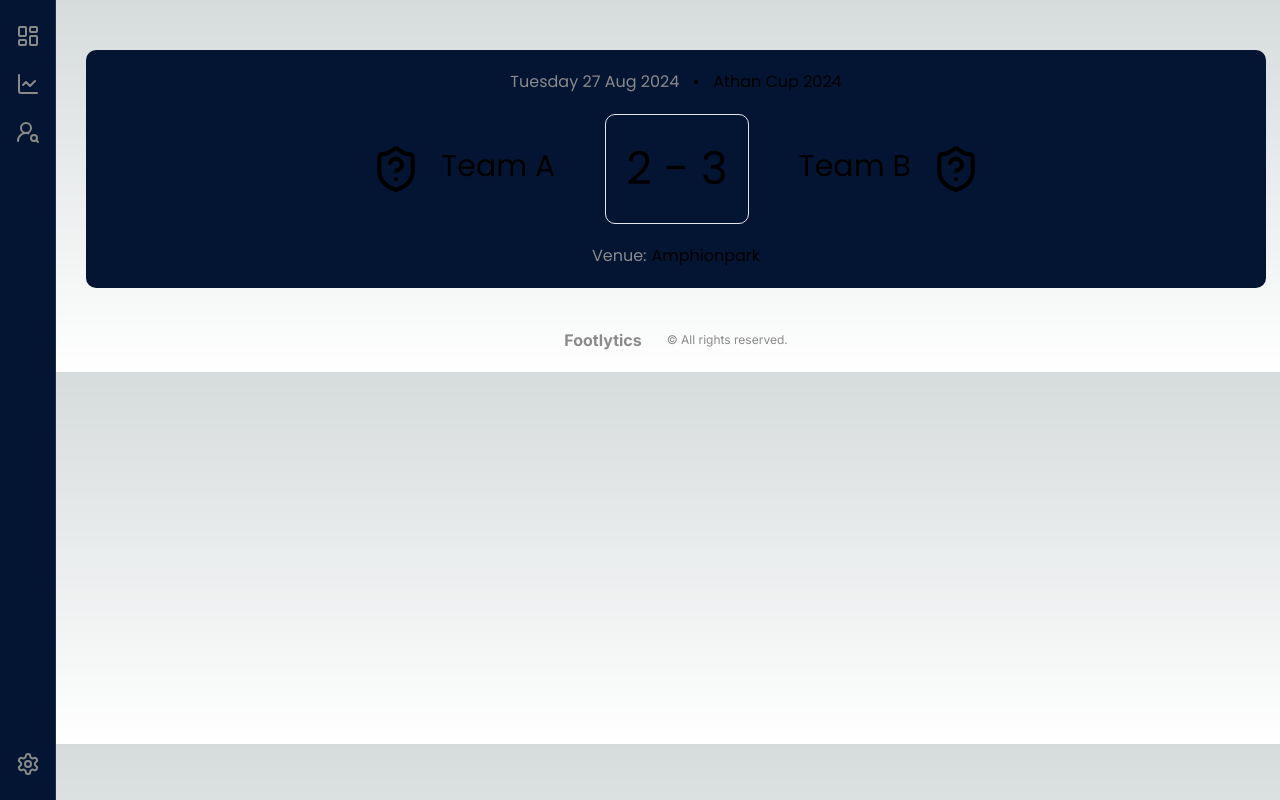
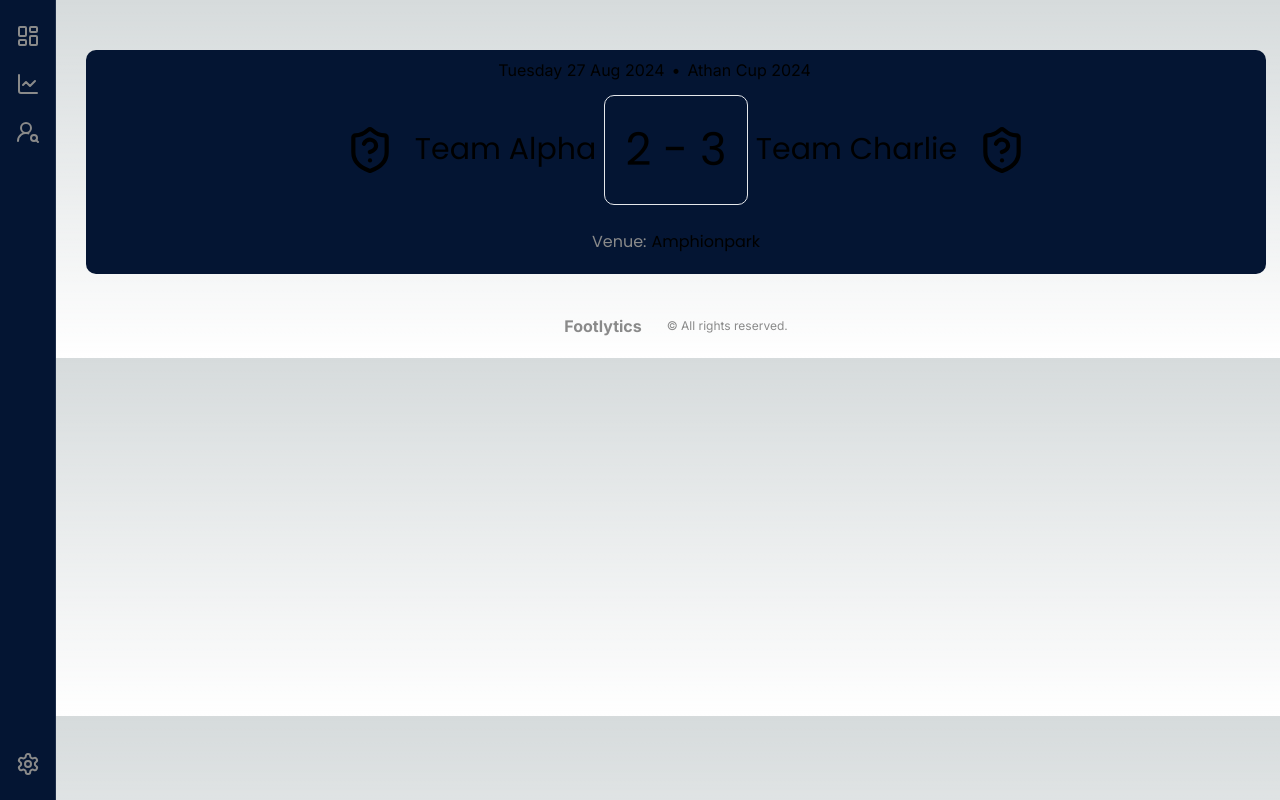
Before and after one commit to reysaputra16/footlytics, a Next.js app in the folder footlytics-app/: page /dashboard/matches/1 in a window 1280 px wide. Built offline with nearby package versions, Linux system fonts and the light colour scheme.

Commit message:
fixed the center of the match card

```diff
--- a/footlytics-app/app/dashboard/matches/[id]/page.tsx
+++ b/footlytics-app/app/dashboard/matches/[id]/page.tsx
@@ -170,8 +170,8 @@ const matchInfo = {
   time: "14:00",
   date: "27 Aug 2024",
   competition: "Athan Cup 2024",
-  home: "Team A",
-  away: "Team B",
+  home: "Team Alpha",
+  away: "Team Charlie",
   homeScore: 2,
   awayScore: 3,
   venue: "Amphionpark",
--- a/footlytics-app/app/ui/dashboard/card/MatchCard.tsx
+++ b/footlytics-app/app/ui/dashboard/card/MatchCard.tsx
@@ -8,25 +8,34 @@ const MatchCard = ({ data, page }: { data: any; page: string }) => {
         page === "match" ? "w-full" : ""
       } bg-bgPrimary rounded-[10px] p-[20px]`}
     >
-      <div className="flex flex-col gap-[20px] justify-center">
-        <span className="flex justify-center items-center font-poppins gap-[5px]">
-          <span className="text-textSecondary">
-            {data.day} {data.date}
-          </span>{" "}
-          <Dot /> {data.competition}
-        </span>
-        <div className="flex flex-row gap-[50px] justify-center items-center font-poppins">
-          <span className="flex gap-[20px] text-[30px]">
+      <div className="flex flex-col gap-[25px] justify-center">
+        <div className="relative w-full flex justify-center items-center">
+          <div className="absolute end-[51%]">
+            <span>
+              {data.day} {data.date}
+            </span>
+          </div>
+
+          <div className="absolute">
+            <span>•</span>
+          </div>
+
+          <div className="absolute start-[51%]">
+            <span>{data.competition}</span>
+          </div>
+        </div>
+        <div className="relative flex flex-row gap-[50px] justify-center items-center font-poppins">
+          <span className="absolute flex items-center end-[57%] text-[30px] gap-[20px]">
             <ShieldQuestion width={50} height={50} /> {data.home}
           </span>
           <span className="text-[45px] rounded-[10px] p-[20px] border">
             {data.homeScore} - {data.awayScore}
           </span>
-          <span className="flex gap-[20px] text-[30px]">
+          <span className="absolute flex items-center start-[57%] text-[30px] gap-[20px]">
             {data.away} <ShieldQuestion width={50} height={50} />
           </span>
         </div>
-        <span className="flex justify-center items-center font-poppins gap-[5px]">
+        <span className="relative flex justify-center items-center font-poppins gap-[5px]">
           <span className="text-textSecondary">Venue:</span>{" "}
           <a target="_blank" href={data.location} className="hover:underline">
             {data.venue}
```
